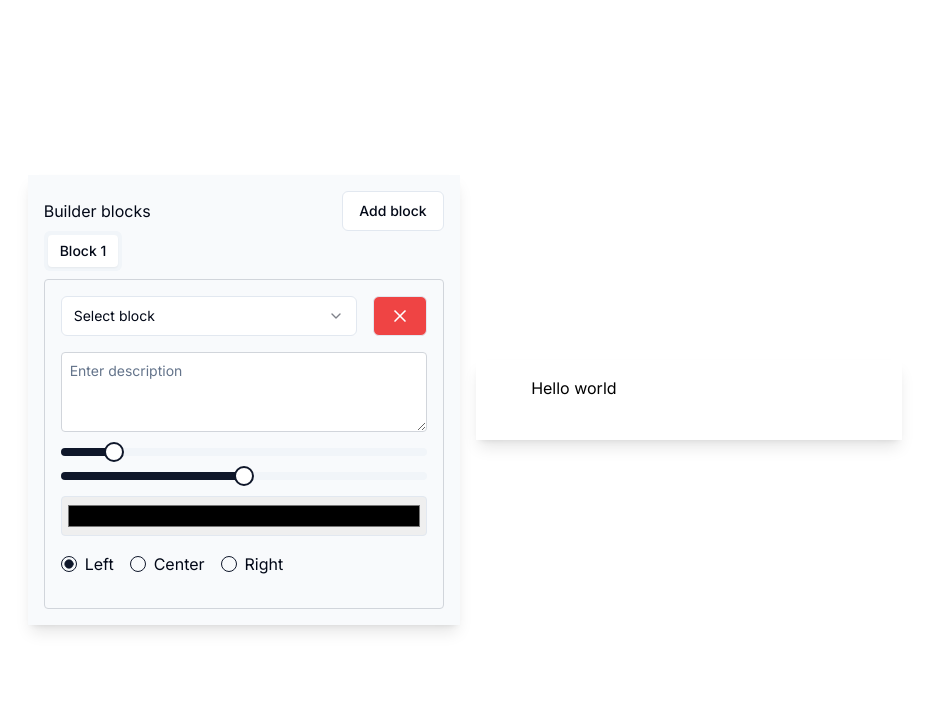
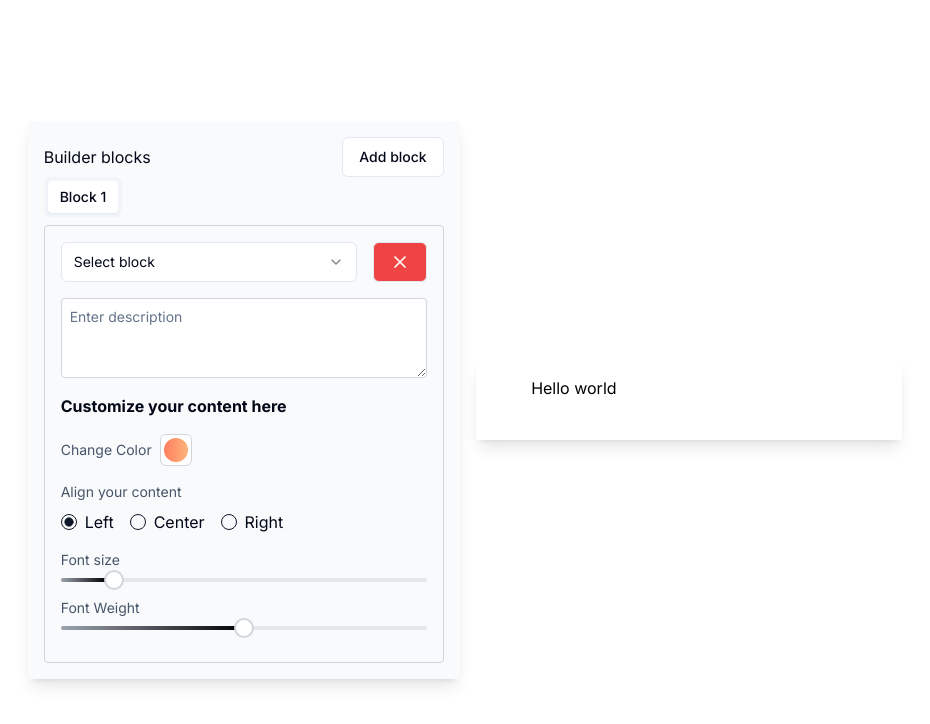
Before and after one commit to komal-m-raut/post-maker, a Next.js app: page / in a window 1280 px wide. Both pictures are taken after a click on the button "Add block". Shown: the top 724 px of the page, without its empty margins (175-1105 px from the left). Built offline with nearby package versions, Linux system fonts and the light colour scheme.

Commit message:
fix: improve styles

```diff
--- a/src/components/ui/slider.tsx
+++ b/src/components/ui/slider.tsx
@@ -1,5 +1,3 @@
-"use client"
-
 import * as React from "react"
 import * as SliderPrimitive from "@radix-ui/react-slider"
 
@@ -17,10 +15,10 @@ const Slider = React.forwardRef<
     )}
     {...props}
   >
-    <SliderPrimitive.Track className="relative h-2 w-full grow overflow-hidden rounded-full bg-secondary">
-      <SliderPrimitive.Range className="absolute h-full bg-primary" />
+    <SliderPrimitive.Track className="relative h-1 w-full grow overflow-hidden rounded-full bg-gray-200">
+      <SliderPrimitive.Range className="absolute h-full bg-gradient-to-r from-gray-400 to-black" />
     </SliderPrimitive.Track>
-    <SliderPrimitive.Thumb className="block h-5 w-5 rounded-full border-2 border-primary bg-background ring-offset-background transition-colors focus-visible:outline-none focus-visible:ring-2 focus-visible:ring-ring focus-visible:ring-offset-2 disabled:pointer-events-none disabled:opacity-50" />
+    <SliderPrimitive.Thumb className="block h-5 w-5 rounded-full border-2 border-gray-300 bg-white ring-offset-background transition-colors focus-visible:outline-none focus-visible:ring-2 focus-visible:ring-blue-500 focus-visible:ring-offset-2 disabled:pointer-events-none disabled:opacity-50" />
   </SliderPrimitive.Root>
 ))
 Slider.displayName = SliderPrimitive.Root.displayName
--- a/src/page-section/builder/Field.tsx
+++ b/src/page-section/builder/Field.tsx
@@ -30,6 +30,7 @@ const getStyleBlock = (
 ) => {
   return (
     <div className="my-4 flex flex-col gap-y-4">
+      <span className="font-bold">Customize your content here</span>
       {styleOptions.map((styleOption) => {
         switch (styleOption.styleType) {
           case "fontSize":
@@ -73,6 +74,16 @@ const getBlock = (
           />
           {getStyleBlock([
             {
+              styleType: "color",
+              updateStyle: (value) =>
+                updateStyleState("color", value as string),
+            },
+            {
+              styleType: "alignment",
+              updateStyle: (value) =>
+                updateStyleState("alignment", value as StyleType),
+            },
+            {
               styleType: "fontSize",
               updateStyle: (value) =>
                 updateStyleState("fontSize", value as number),
@@ -81,16 +92,6 @@ const getBlock = (
               styleType: "fontWeight",
               updateStyle: (value) =>
                 updateStyleState("fontWeight", value as number),
-            },
-            {
-              styleType: "color",
-              updateStyle: (value) =>
-                updateStyleState("color", value as string),
-            },
-            {
-              styleType: "alignment",
-              updateStyle: (value) =>
-                updateStyleState("alignment", value as StyleType),
             },
           ])}
         </div>
@@ -112,6 +113,16 @@ const getBlock = (
           />
           {getStyleBlock([
             {
+              styleType: "color",
+              updateStyle: (value) =>
+                updateStyleState("color", value as string),
+            },
+            {
+              styleType: "alignment",
+              updateStyle: (value) =>
+                updateStyleState("alignment", value as StyleType),
+            },
+            {
               styleType: "fontSize",
               updateStyle: (value) =>
                 updateStyleState("fontSize", value as number),
@@ -120,16 +131,6 @@ const getBlock = (
               styleType: "fontWeight",
               updateStyle: (value) =>
                 updateStyleState("fontWeight", value as number),
-            },
-            {
-              styleType: "color",
-              updateStyle: (value) =>
-                updateStyleState("color", value as string),
-            },
-            {
-              styleType: "alignment",
-              updateStyle: (value) =>
-                updateStyleState("alignment", value as StyleType),
             },
           ])}
         </div>
@@ -167,6 +168,16 @@ const getBlock = (
           />
           {getStyleBlock([
             {
+              styleType: "color",
+              updateStyle: (value) =>
+                updateStyleState("color", value as string),
+            },
+            {
+              styleType: "alignment",
+              updateStyle: (value) =>
+                updateStyleState("alignment", value as StyleType),
+            },
+            {
               styleType: "fontSize",
               updateStyle: (value) =>
                 updateStyleState("fontSize", value as number),
@@ -175,16 +186,6 @@ const getBlock = (
               styleType: "fontWeight",
               updateStyle: (value) =>
                 updateStyleState("fontWeight", value as number),
-            },
-            {
-              styleType: "color",
-              updateStyle: (value) =>
-                updateStyleState("color", value as string),
-            },
-            {
-              styleType: "alignment",
-              updateStyle: (value) =>
-                updateStyleState("alignment", value as StyleType),
             },
           ])}
         </div>
--- a/src/page-section/builder/StyleControllers.tsx
+++ b/src/page-section/builder/StyleControllers.tsx
@@ -1,6 +1,7 @@
 import { cn } from "@/lib/utils";
 import { Slider } from "@/components/ui/slider";
 import { RadioGroup, RadioGroupItem } from "@/components/ui/radio-group";
+import { useState } from "react";
 
 type SliderProps = React.ComponentProps<typeof Slider> & {
   updateStyle: (size: number) => void;
@@ -8,6 +9,8 @@ type SliderProps = React.ComponentProps<typeof Slider> & {
 
 export const FontSizeSlider = ({ className, ...props }: SliderProps) => {
   return (
+    <div className="flex flex-col gap-2">
+      <label className="text-sm text-slate-600">Font size</label>
       <Slider
         defaultValue={[18]}
         max={32}
@@ -15,13 +18,16 @@ export const FontSizeSlider = ({ className, ...props }: SliderProps) => {
         step={2}
         className={cn("w-full", className)}
         {...props}
-      onValueCommit={(value) => props.updateStyle(value[0])}
+        onValueChange={(value) => props.updateStyle(value[0])}
       />
+    </div>
   );
 };
 
 export const FontWeightSlider = ({ className, ...props }: SliderProps) => {
   return (
+    <div className="flex flex-col gap-2">
+      <label className="text-sm text-slate-600">Font Weight</label>
       <Slider
         defaultValue={[500]}
         max={900}
@@ -29,8 +35,9 @@ export const FontWeightSlider = ({ className, ...props }: SliderProps) => {
         step={100}
         className={cn("w-full", className)}
         {...props}
-      onValueCommit={(value) => props.updateStyle(value[0])}
+        onValueChange={(value) => props.updateStyle(value[0])}
       />
+    </div>
   );
 };
 
@@ -39,21 +46,46 @@ export const ColorPicker = ({
 }: {
   updateStyle: (color: string) => void;
 }) => {
+  const [selectedColor, setSelectedColor] = useState<string | null>(null);
+
+  const handleChange = (event: React.ChangeEvent<HTMLInputElement>) => {
+    const newColor = event.target.value;
+    setSelectedColor(newColor);
+    updateStyle(newColor);
+  };
+
   return (
+    <div className="flex items-center gap-2">
+      <label className="text-sm text-slate-600">Change Color</label>
+      <div className="relative">
         <input
           type="color"
-      onChange={(event) => updateStyle(event.target.value)}
-      className="w-full h-10 p-1 border rounded"
+          onChange={handleChange}
+          className="absolute inset-0 w-full h-full opacity-0 cursor-pointer"
         />
+        <div className="w-8 h-8 border border-gray-300 rounded-md flex items-center justify-center bg-white">
+          <span
+            className="block w-6 h-6 rounded-full"
+            style={{
+              background: selectedColor
+                ? selectedColor
+                : "linear-gradient(to right, #ff7e5f, #feb47b)",
+            }}
+          ></span>
+        </div>
+      </div>
+    </div>
   );
-}
+};
+
 export const AlignmentButtons = ({
   updateStyle,
 }: {
   updateStyle: (alignment: string) => void;
 }) => {
   return (
-    <RadioGroup
+<div className="flex flex-col gap-2">
+<label className="text-sm text-slate-600">Align your content</label>      <RadioGroup
         defaultValue="left"
         onValueChange={(value: string) => updateStyle(value)}
       >
@@ -72,5 +104,6 @@ export const AlignmentButtons = ({
           </div>
         </div>
       </RadioGroup>
+    </div>
   );
 };
```
Lines whose indentation alone changed are shown as unchanged.
